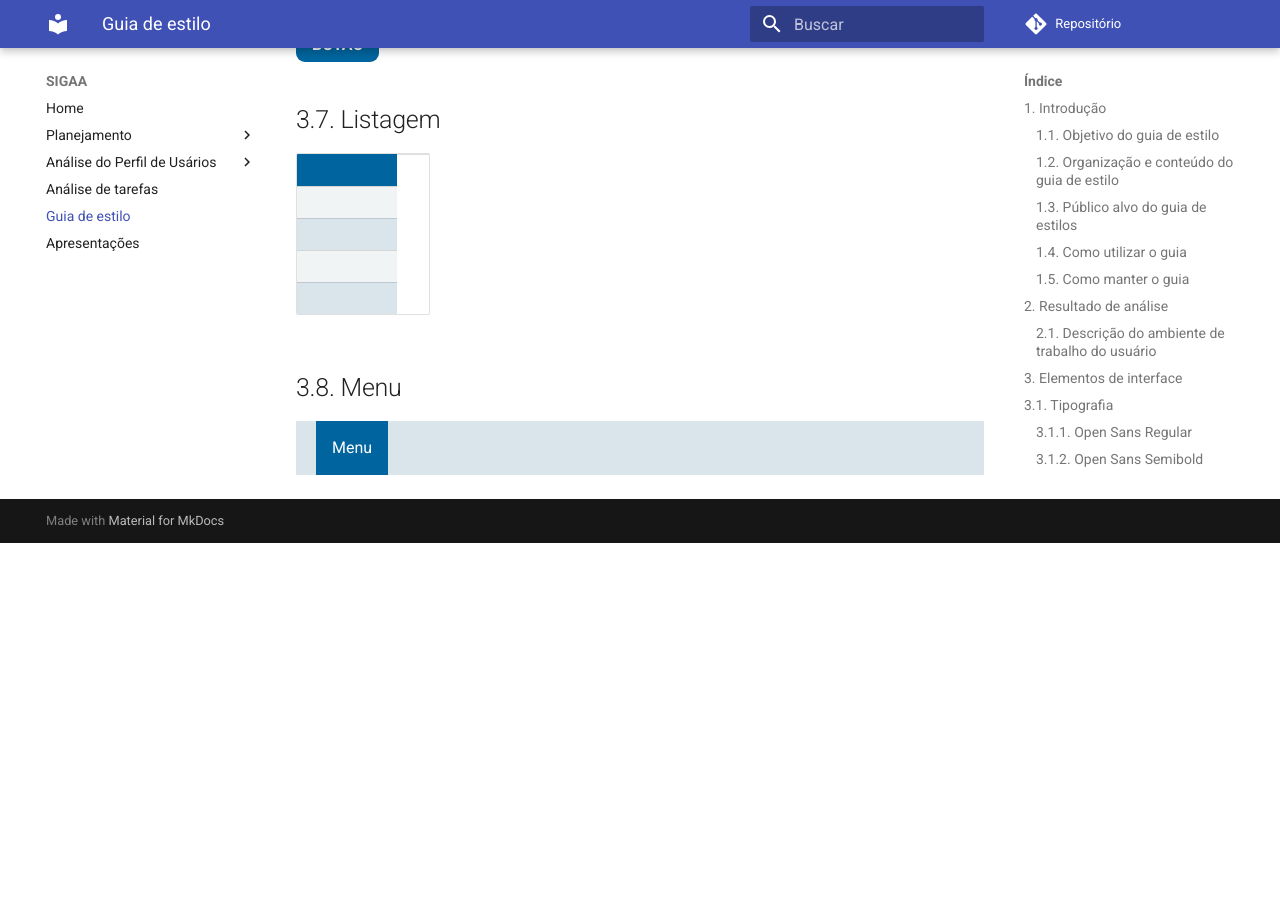
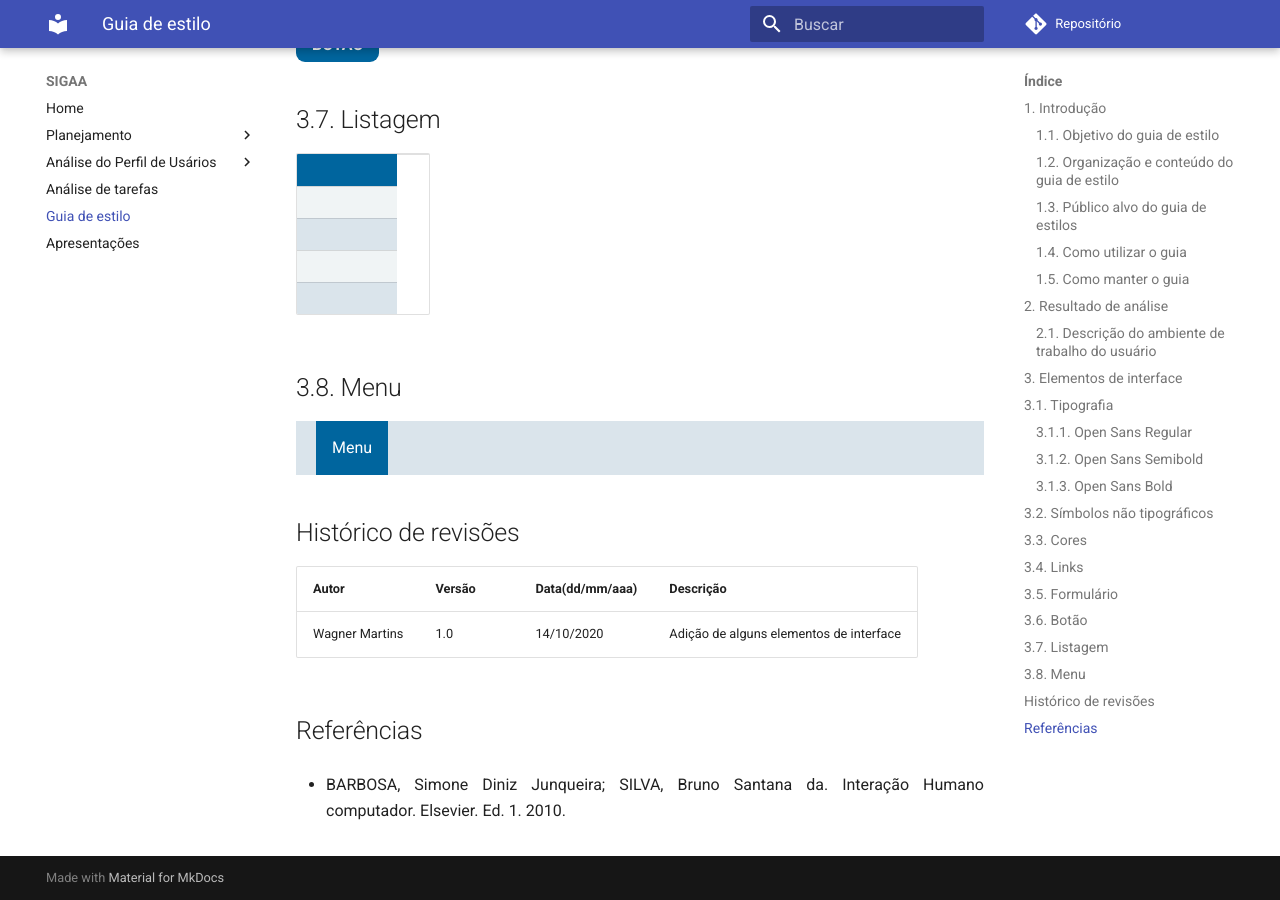
Before and after one commit to lgpinheiro94/2020.1-SIGAA, an MkDocs documentation site: the page built from docs/guia-de-estilo.md, in a window 1280 px wide and 900 px high, scrolled down 3279 px. Built offline with MkDocs 1.6.1 and Material for MkDocs 9.7.7, drawn with Linux system fonts in a browser that asks for light colours; comment, search, counter and statistics services are not loaded; old or Windows-style settings are respelled for this version of MkDocs; before the commit the page ends 3822 px from its top, so only the background shows below that.

Commit message:
Adiçao do versionamento e referencias

```diff
--- a/docs/guia-de-estilo.md
+++ b/docs/guia-de-estilo.md
@@ -249,3 +249,15 @@ visited: <p style="color: #005500">Link</p>
         </div>
     </li>
 </ul>
+
+
+## Histórico de revisões
+
+Autor | Versão | Data(dd/mm/aaa) | Descrição
+---- | ----------- | ------ | ---------
+Wagner Martins| 1.0 | 14/10/2020 | Adição de alguns elementos de interface
+
+
+## Referências
+
+ * <p align="justify"> BARBOSA, Simone Diniz Junqueira; SILVA, Bruno Santana da. Interação Humano computador. Elsevier. Ed. 1. 2010.
```
